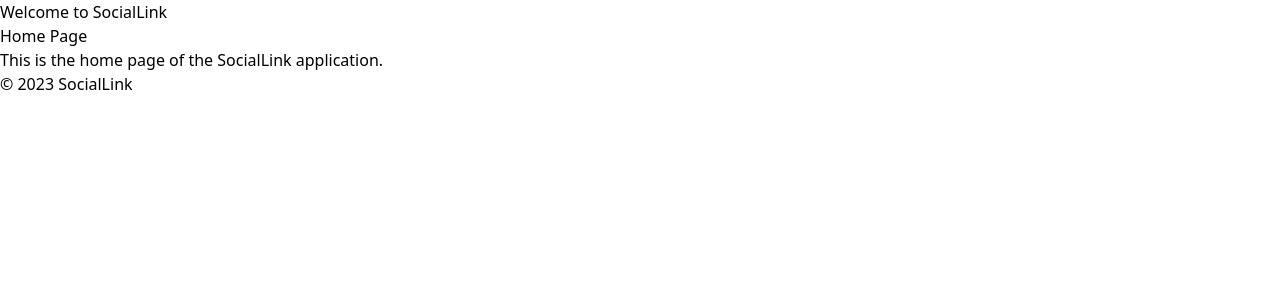
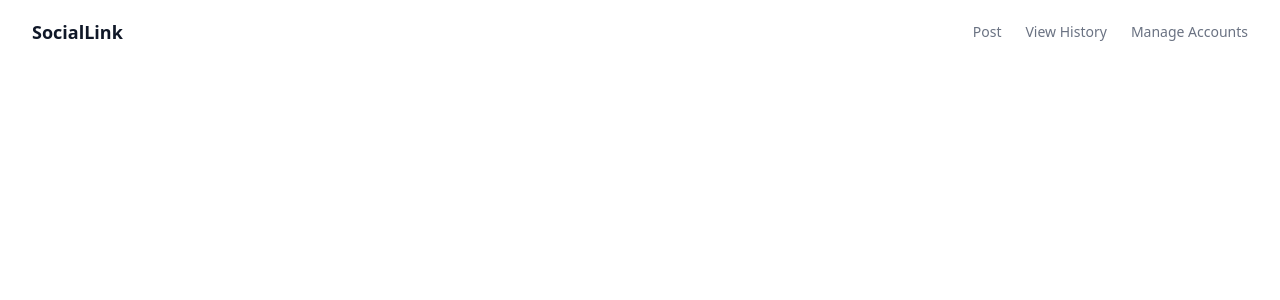
Before and after one commit to salam-07/SocialLink, a Flask app: page /home in a window 1280 px wide. Shown: the top 300 px of the page. Run offline with Flask 3, Linux system fonts and the light colour scheme.

Commit message:
Add Navbar

```diff
--- /dev/null
+++ b/sociallinkapp/static/script.js
@@ -0,0 +1,18 @@
+// script.js for mobile nav menu
+
+document.addEventListener('DOMContentLoaded', function () {
+  const menuButton = document.getElementById('mobile-menu-button');
+  const mobileMenu = document.getElementById('mobile-nav-menu');
+  const overlay = document.getElementById('mobile-nav-overlay');
+
+  if (menuButton && mobileMenu && overlay) {
+    menuButton.addEventListener('click', function () {
+      mobileMenu.classList.remove('-translate-x-full');
+      overlay.classList.remove('hidden');
+    });
+    overlay.addEventListener('click', function () {
+      mobileMenu.classList.add('-translate-x-full');
+      overlay.classList.add('hidden');
+    });
+  }
+});
--- a/sociallinkapp/templates/home.html
+++ b/sociallinkapp/templates/home.html
@@ -1,7 +1,4 @@
 {% extends 'layout.html' %}
 
 <!-- This file is for the home page of the application-->
-{% block content %}
-  <h2>Home Page</h2>
-  <p>This is the home page of the SocialLink application.</p>
-{% endblock %}
+{% block content %} {% endblock %}
--- a/sociallinkapp/templates/layout.html
+++ b/sociallinkapp/templates/layout.html
@@ -6,15 +6,109 @@
     <script src="https://cdn.jsdelivr.net/npm/@tailwindcss/browser@4"></script>
     <style type="text/tailwindcss"></style>
     <title>Title</title>
+    <script src="/static/script.js" defer></script>
   </head>
   <body>
     <!--This file has the main layout structure-->
-    <header>
-      <h1>Welcome to SocialLink</h1>
+    <header class="bg-white dark:bg-gray-900">
+      <div class="mx-auto max-w-screen-xl px-4 sm:px-6 lg:px-8">
+        <div class="flex h-16 items-center justify-between">
+          <div class="flex-1 md:flex md:items-center md:gap-12">
+            <a
+              class="block text-gray-900 dark:text-white text-lg font-semibold"
+              href="#"
+            >
+              Social<span class="font-bold">Link</span>
+            </a>
+          </div>
+
+          <div class="md:flex md:items-center md:gap-12">
+            <!-- Hamburger button for mobile -->
+            <div class="md:hidden flex items-center">
+              <button
+                id="mobile-menu-button"
+                class="rounded-sm bg-gray-100 p-2 text-gray-600 transition hover:text-gray-600/75 dark:bg-gray-800 dark:text-white dark:hover:text-white/75 focus:outline-none"
+                aria-label="Open menu"
+              >
+                <svg
+                  xmlns="http://www.w3.org/2000/svg"
+                  class="size-6"
+                  fill="none"
+                  viewBox="0 0 24 24"
+                  stroke="currentColor"
+                  stroke-width="2"
+                >
+                  <path
+                    stroke-linecap="round"
+                    stroke-linejoin="round"
+                    d="M4 6h16M4 12h16M4 18h16"
+                  />
+                </svg>
+              </button>
+            </div>
+
+            <!-- Mobile nav menu (hidden by default, slides in from left) -->
+            <div
+              id="mobile-nav-overlay"
+              class="fixed inset-0 bg-black bg-opacity-40 z-40 hidden transition-opacity duration-300 md:hidden"
+            ></div>
+            <nav
+              id="mobile-nav-menu"
+              class="fixed top-0 left-0 z-50 h-full w-64 bg-white dark:bg-gray-900 shadow-lg transform -translate-x-full transition-transform duration-300 md:hidden"
+            >
+              <ul class="flex flex-col gap-6 p-8 text-base">
+                <li>
+                  <a class="text-gray-700 dark:text-white font-medium" href="#"
+                    >Post</a
+                  >
+                </li>
+                <li>
+                  <a class="text-gray-700 dark:text-white font-medium" href="#"
+                    >View History</a
+                  >
+                </li>
+                <li>
+                  <a class="text-gray-700 dark:text-white font-medium" href="#"
+                    >Manage Accounts</a
+                  >
+                </li>
+              </ul>
+            </nav>
+            <!-- Desktop nav -->
+            <nav aria-label="Global" class="hidden md:block">
+              <ul class="flex items-center gap-6 text-sm">
+                <li>
+                  <a
+                    class="text-gray-500 transition hover:text-gray-500/75 dark:text-white dark:hover:text-white/75"
+                    href="#"
+                  >
+                    Post
+                  </a>
+                </li>
+                <li>
+                  <a
+                    class="text-gray-500 transition hover:text-gray-500/75 dark:text-white dark:hover:text-white/75"
+                    href="#"
+                  >
+                    View History
+                  </a>
+                </li>
+
+                <li>
+                  <a
+                    class="text-gray-500 transition hover:text-gray-500/75 dark:text-white dark:hover:text-white/75"
+                    href="#"
+                  >
+                    Manage Accounts
+                  </a>
+                </li>
+              </ul>
+            </nav>
+          </div>
+        </div>
+      </div>
     </header>
     <main>{% block content %} {% endblock %}</main>
-    <footer>
-      <p>&copy; 2023 SocialLink</p>
-    </footer>
+    <footer></footer>
   </body>
 </html>
```
Also changed, not shown: sociallinkapp/static/style/style.css (added).
